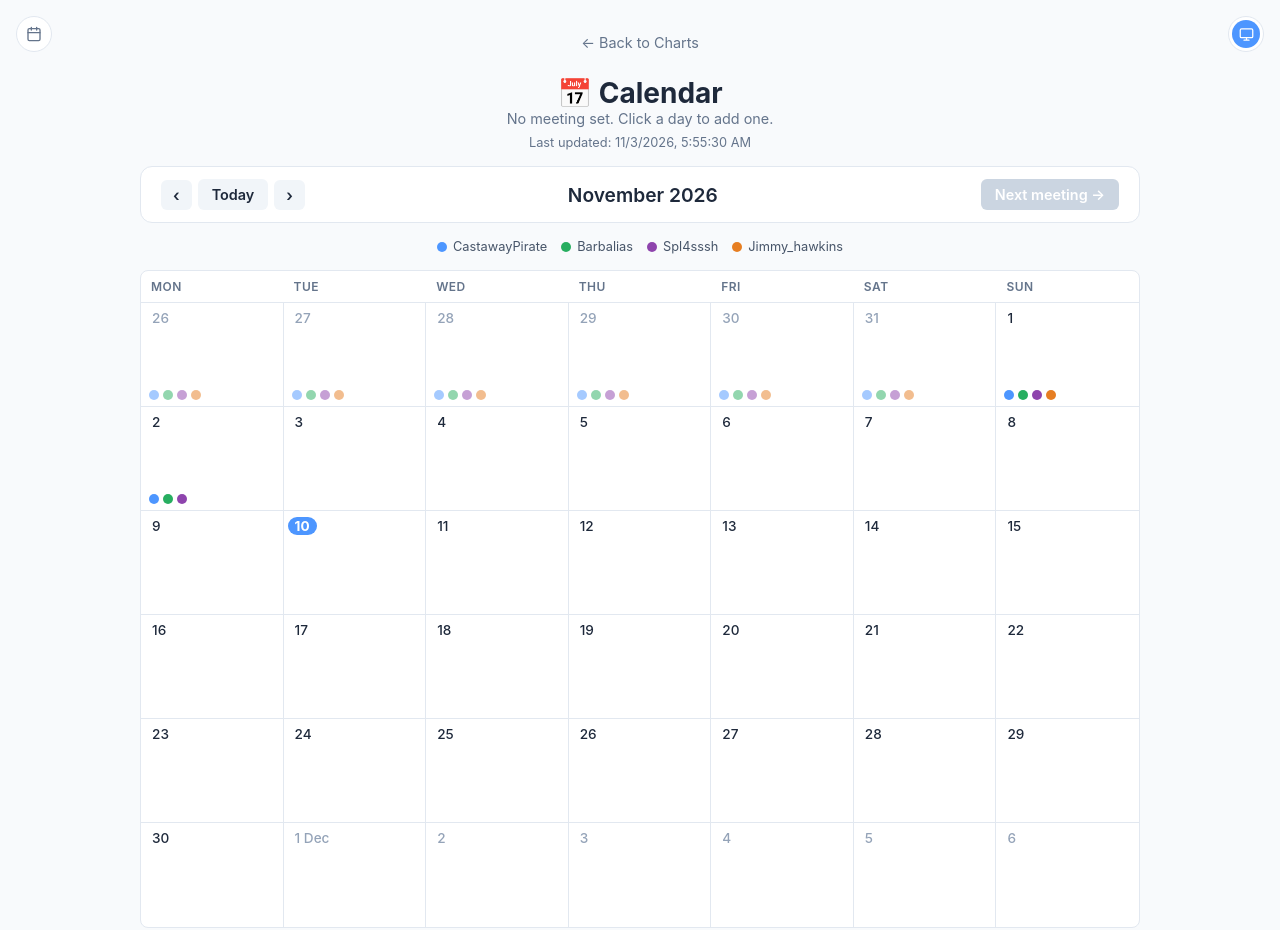
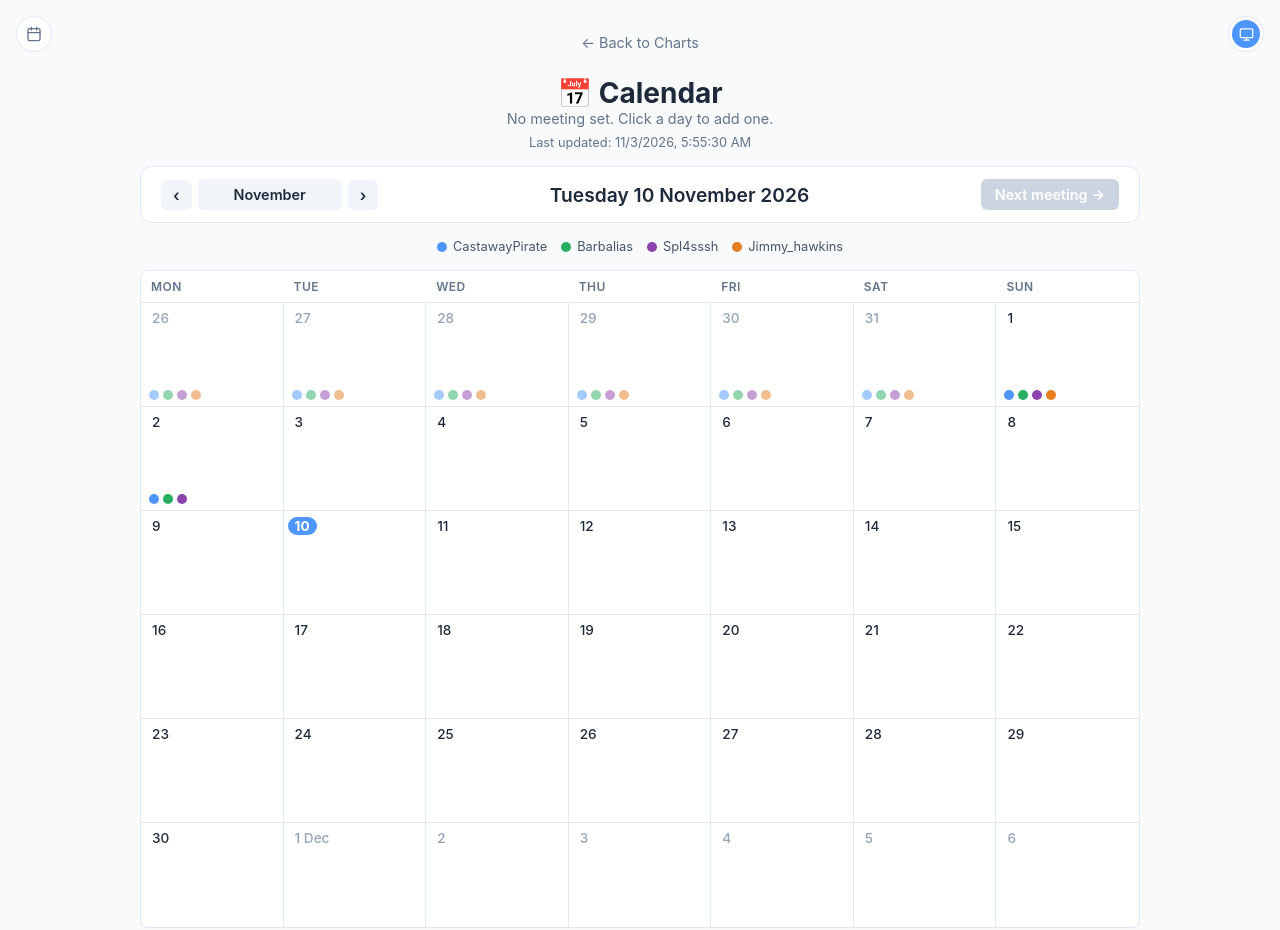
Before and after one commit to castawaypirate/grind_grid, a plain HTML site: page calendar.html in a window 1280 px wide. Drawn offline with Linux system fonts and the light colour scheme; no server answers.

Commit message:
feat: show today's full date as the calendar title and the month on the button
The middle of the toolbar now reads e.g. "Tuesday 10 November 2026".
The button between the arrows shows the month being viewed (with the
year when it isn't this year) and still jumps back to today.

Co-Authored-By: Claude Opus 5.5 <noreply@anthropic.com>

```diff
--- a/calendar.html
+++ b/calendar.html
@@ -23,7 +23,8 @@ h1{font-size:1.75rem;font-weight:700;text-align:center}
 .error{text-align:center;padding:1rem;margin-bottom:1rem;color:var(--error-text);background:var(--error-bg);border-radius:8px;border:1px solid var(--error-border)}
 .toolbar{display:flex;justify-content:space-between;align-items:center;gap:12px;flex-wrap:wrap;margin-bottom:1rem;background:var(--surface);padding:12px 20px;border-radius:12px;border:1px solid var(--border)}
 .toolbar-group{display:flex;align-items:center;gap:6px}
-.toolbar h2{font-size:1.2rem;font-weight:600;min-width:10ch;text-align:center}
+.toolbar h2{font-size:1.2rem;font-weight:600;text-align:center}
+.month-btn{min-width:9rem}
 .btn{border:none;border-radius:6px;padding:7px 14px;font-size:0.9rem;font-family:inherit;font-weight:600;cursor:pointer}
 .btn-primary{background:var(--accent);color:#fff}
 .btn-primary:hover{background:var(--accent-hover)}
@@ -113,10 +114,10 @@ h1{font-size:1.75rem;font-weight:700;text-align:center}
 <div class="toolbar">
   <div class="toolbar-group">
     <button class="btn btn-secondary btn-arrow" id="prevMonth" aria-label="Previous month">‹</button>
-    <button class="btn btn-secondary" id="todayBtn">Today</button>
+    <button class="btn btn-secondary month-btn" id="todayBtn" title="Go to today"></button>
     <button class="btn btn-secondary btn-arrow" id="nextMonth" aria-label="Next month">›</button>
   </div>
-  <h2 id="monthTitle"></h2>
+  <h2 id="todayTitle"></h2>
   <button class="btn btn-primary" id="nextMeetingBtn">Next meeting →</button>
 </div>
 
--- a/calendar.js
+++ b/calendar.js
@@ -141,8 +141,14 @@ function renderCalendar() {
   const today = todayStr();
   const next = nextMeetingDate();
 
-  document.getElementById('monthTitle').textContent =
-    first.toLocaleDateString('en-GB', { month: 'long', year: 'numeric', timeZone: 'UTC' });
+  // Today's full date in the middle; the month being shown on the button between the arrows (year only when it isn't this year's).
+  document.getElementById('todayTitle').textContent = utcDate(today).toLocaleDateString('en-GB', {
+    weekday: 'long', day: 'numeric', month: 'long', year: 'numeric', timeZone: 'UTC'
+  }).replace(',', '');
+  const monthButton = document.getElementById('todayBtn');
+  const sameYear = view.year === utcDate(today).getUTCFullYear();
+  monthButton.textContent = first.toLocaleDateString('en-GB', { month: 'long', year: sameYear ? undefined : 'numeric', timeZone: 'UTC' });
+  monthButton.setAttribute('aria-label', 'Showing ' + first.toLocaleDateString('en-GB', { month: 'long', year: 'numeric', timeZone: 'UTC' }) + '. Go to today');
 
   const cells = [];
   for (let i = 0; i < cellCount; i++) {
```
